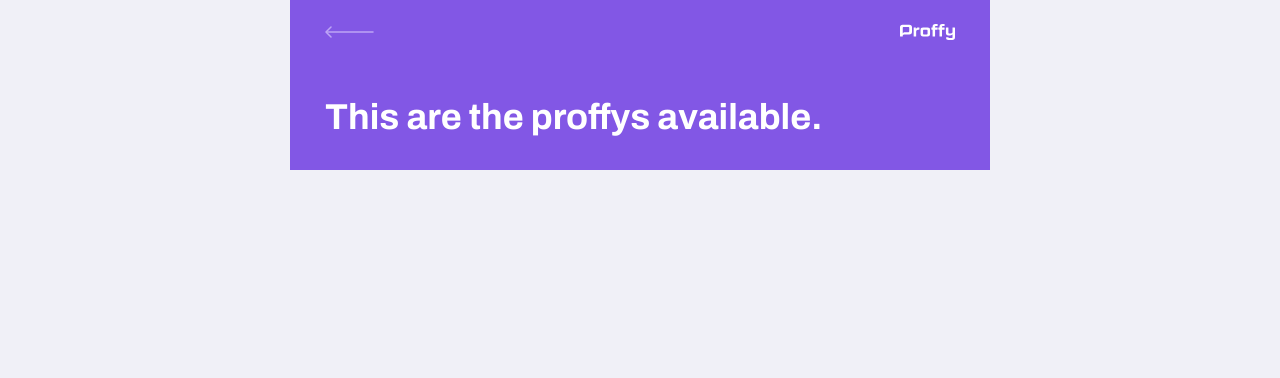
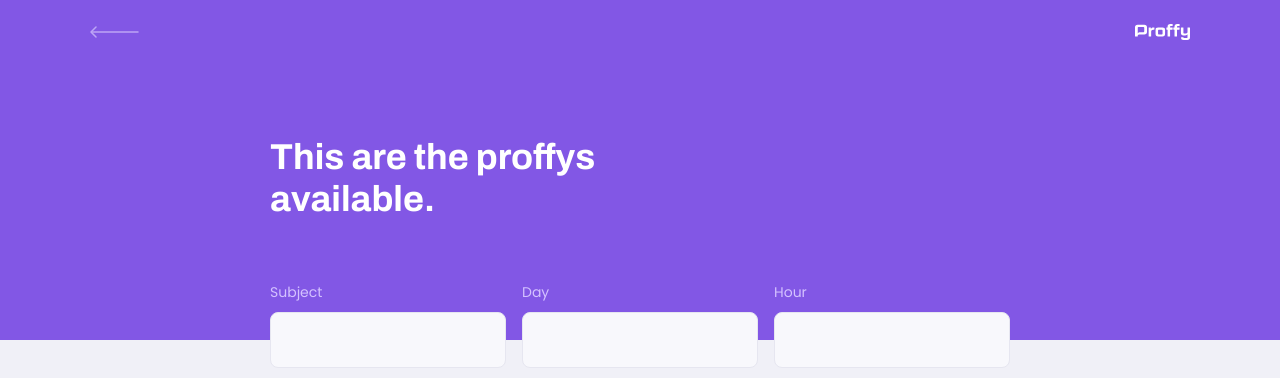
Before and after one commit to RAJ66/Proffy, a React (Create React App) app in the folder web/: page /study in a window 1280 px wide. Shown: the top 378 px of the page. Built offline with nearby package versions, Linux system fonts and the light colour scheme.

Commit message:
feat: added form

```diff
--- a/web/src/components/PageHeader/index.tsx
+++ b/web/src/components/PageHeader/index.tsx
@@ -20,6 +20,8 @@
       </div>
       <div className="header-content">
         <strong>{props.title}</strong>
+
+        {props.children}
       </div>
     </header>
   );
--- a/web/src/components/PageHeader/styles.css
+++ b/web/src/components/PageHeader/styles.css
@@ -0,0 +1,65 @@
+.page-header {
+  display: flex;
+  flex-direction: column;
+  background-color: var(--color-primary);
+}
+
+.page-header .top-bar-container {
+  width: 90%;
+  margin: 0 auto;
+  display: flex;
+  justify-content: space-between;
+  align-items: center;
+  color: var(--color-text-in-primary);
+  padding: 1.6rem 0;
+}
+
+.page-header .top-bar-container a {
+  height: 3.2rem;
+  transition: opacity 0.2s;
+}
+
+.page-header .top-bar-container a:hover {
+  opacity: 0.6;
+}
+
+.page-header .top-bar-container > img {
+  height: 1.6rem;
+}
+.page-header .header-content {
+  width: 90%;
+  margin: 0 auto;
+  position: relative;
+  margin: 3.2rem auto;
+}
+
+.page-header .header-content strong {
+  font: 700 3.6rem Archivo;
+  line-height: 4.2rem;
+  color: var(--color-title-in-primary);
+}
+
+@media (min-width: 700px) {
+  .page-header {
+    height: 340px;
+  }
+
+  .page-header .top-bar-container {
+    max-width: 1100px;
+  }
+
+  .page-header .header-content {
+    flex: 1;
+    max-width: 740px;
+    margin: 0 auto;
+    padding-bottom: 48px;
+    display: flex;
+    flex-direction: column;
+    justify-content: center;
+    align-items: flex-start;
+  }
+
+  .page-header .header-content strong {
+    max-width: 350px;
+  }
+}
--- a/web/src/pages/TeacherList/index.tsx
+++ b/web/src/pages/TeacherList/index.tsx
@@ -6,7 +6,22 @@
 function TeacherList() {
   return (
     <div id="page-teacher-list" className="container">
-      <PageHeader title="This are the proffys available." />
+      <PageHeader title="This are the proffys available.">
+        <form id="search-teachers">
+          <div className="input-block">
+            <label htmlFor="subject">Subject</label>
+            <input type="text" id="subject" />
+          </div>
+          <div className="input-block">
+            <label htmlFor="subject">Day</label>
+            <input type="text" id="week_day" />
+          </div>
+          <div className="input-block">
+            <label htmlFor="subject">Hour</label>
+            <input type="text" id="time" />
+          </div>
+        </form>
+      </PageHeader>{" "}
     </div>
   );
 }
--- a/web/src/pages/TeacherList/styles.css
+++ b/web/src/pages/TeacherList/styles.css
@@ -3,43 +3,63 @@
   height: 100vh;
 }
 
-.page-header {
-  display: flex;
-  flex-direction: column;
-  background-color: var(--color-primary);
+#search-teachers {
+  margin-top: 3.2rem;
 }
 
-.page-header .top-bar-container {
-  width: 90%;
-  margin: 0 auto;
-  display: flex;
-  justify-content: space-between;
-  align-items: center;
+#search-teachers label {
   color: var(--color-text-in-primary);
-  padding: 1.6rem 0;
 }
 
-.page-header .top-bar-container a {
-  height: 3.2rem;
-  transition: opacity 0.2s;
+#search-teachers .input-block {
+  position: relative;
 }
 
-.page-header .top-bar-container a:hover {
-  opacity: 0.6;
+#search-teachers .input-block + .input-block {
+  margin-top: 1.4rem;
 }
 
-.page-header .top-bar-container > img {
-  height: 1.6rem;
-}
-.page-header .header-content {
-  width: 90%;
-  margin: 0 auto;
-  position: relative;
-  margin: 3.2rem auto;
+#search-teachers .input-block label {
+  font-size: 1.4rem;
 }
 
-.page-header .header-content strong {
-  font: 700 3.6rem Archivo;
-  line-height: 4.2rem;
-  color: var(--color-title-in-primary);
+#search-teachers .input-block input {
+  width: 100%;
+  height: 5.6rem;
+  margin-top: 0.8rem;
+  border-radius: 0.8rem;
+  background: var(--color-input-background);
+  border: 1px solid var(--color-line-in-white);
+  outline: 0;
+  padding: 0 1.6rem;
+  font: 1.6rem Archivo;
 }
+
+#search-teachers .input-block:focus-within::after {
+  width: calc(100%- 3.2rem);
+  height: 2px;
+  content: "";
+  background-color: var(--color-primary-light);
+  position: absolute;
+  left: 1.6rem;
+  right: 1.6rem;
+  bottom: 0;
+}
+
+@media (min-width: 700px) {
+  #page-teacher-list {
+    max-width: 100%;
+  }
+
+  #search-teachers {
+    display: grid;
+    grid-template-columns: repeat(3, 1fr);
+    column-gap: 16px;
+    position: absolute;
+    bottom: -28px;
+  }
+
+  #search-teachers .input-block + .input-block {
+    margin-top: 0;
+  }
+}
```
